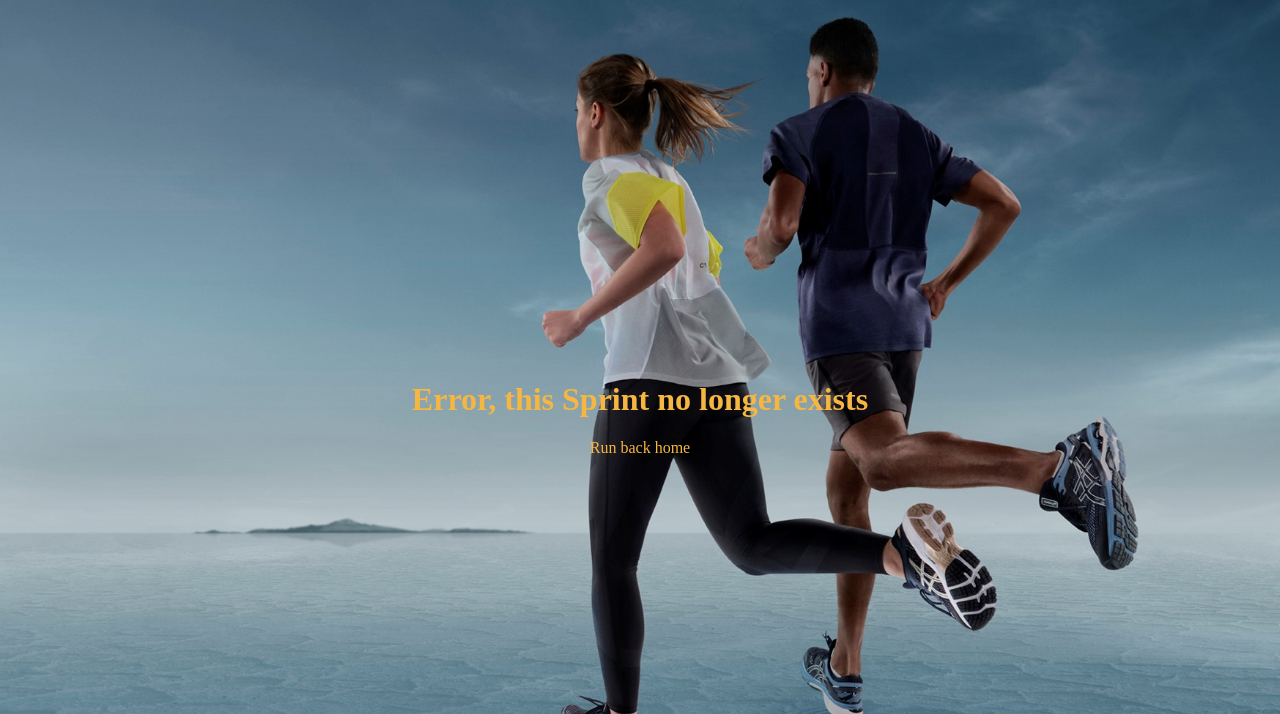
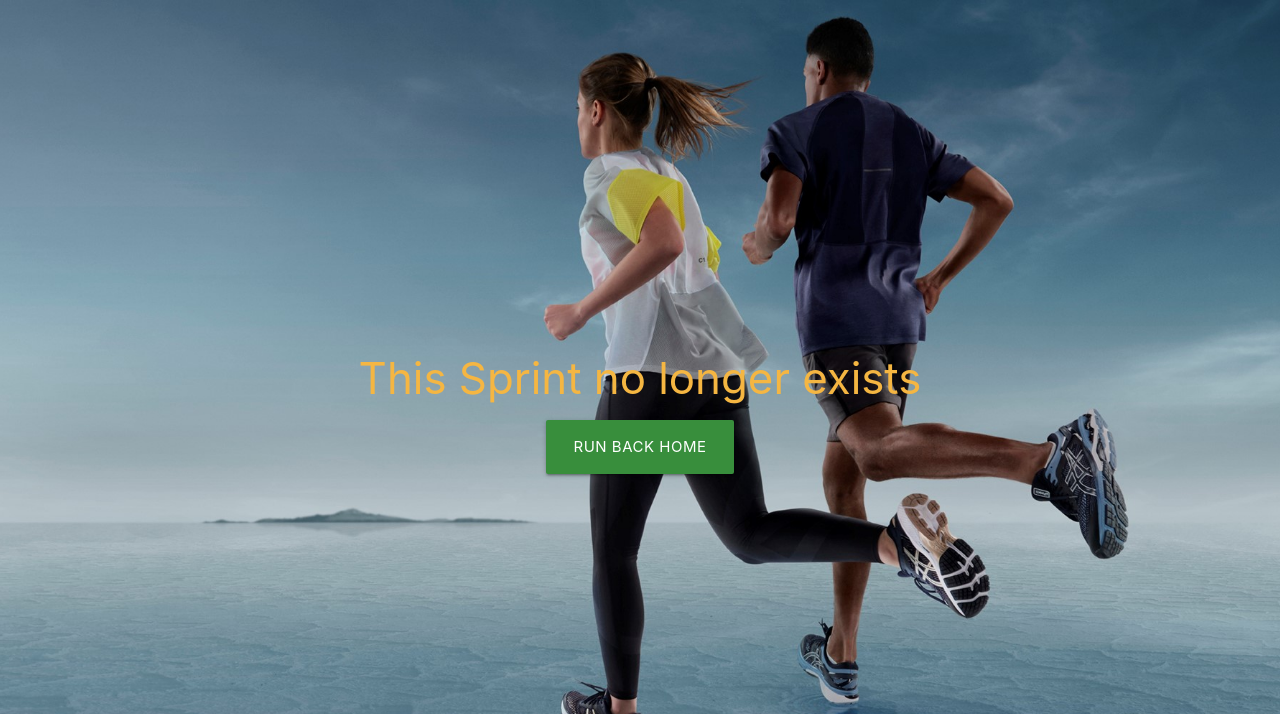
Before and after one commit to michodgs25/Sprint, a Flask app: template templates/error.html in a window 1280 px wide. Shown: the top 714 px of the page. Run offline with Flask 2, Linux system fonts and the light colour scheme; the template is opened without the code that fills it, so the values that code supplies are empty; some libraries are stand-ins or nearby versions.

Commit message:
Update error page button

```diff
--- a/templates/error.html
+++ b/templates/error.html
@@ -6,6 +6,8 @@
         <!--font-awesome library-->
         <link rel="stylesheet" href="https://cdnjs.cloudflare.com/ajax/libs/font-awesome/5.14.0/css/all.min.css"
             integrity="sha512-1PKOgIY59xJ8Co8+NE6FZ+LOAZKjy+KY8iq0G4B3CyeY6wYHN3yt9PW0XpSriVlkMXe40PTKnXrLnZ9+fkDaog==" crossorigin="anonymous" type="text/css" />
+        <!-- materilize minified CSS library -->
+        <link rel="stylesheet" href="https://cdnjs.cloudflare.com/ajax/libs/materialize/1.0.0/css/materialize.min.css" type="text/css">
         <!--custom css file-->
         <link rel="stylesheet" href="{{ url_for('static', filename='css/style.css') }}" type="text/css">
         <!--site name-->
@@ -16,9 +18,8 @@
     <body class="welcome-image">
         <!--Error message and return home button-->
         <div class="error">
-            <h1>Error, this Sprint no longer exists</h1>
-            <a href="{{ url_for('tasks') }}" class="btn-large green darken-2"></a>
-            Run back home
+            <h3>This Sprint no longer exists</h3>
+            <a href="{{ url_for('tasks') }}" class="btn-large green darken-2">Run back home</a>
         </div>
     </body>
 </html>
--- a/templates/home.html
+++ b/templates/home.html
@@ -18,7 +18,7 @@
         <!--Create sprint card-->
         <div class="home">
             <div class="col">
-                <div class="col s12 m7">
+                <div class="col-md-6">
                     <!--Create card, transports user to create page-->
                     <div class="container">
                         <div class="card large">
@@ -33,7 +33,7 @@
                     </div>
                 </div>
                 <!--Explore Sprint card-->
-                <div class="col s12 m7">
+                <div class="col-md-6">
                     <!--Explore card, transports user to explore page-->
                     <div class="container">
                         <div class="card large">
```
